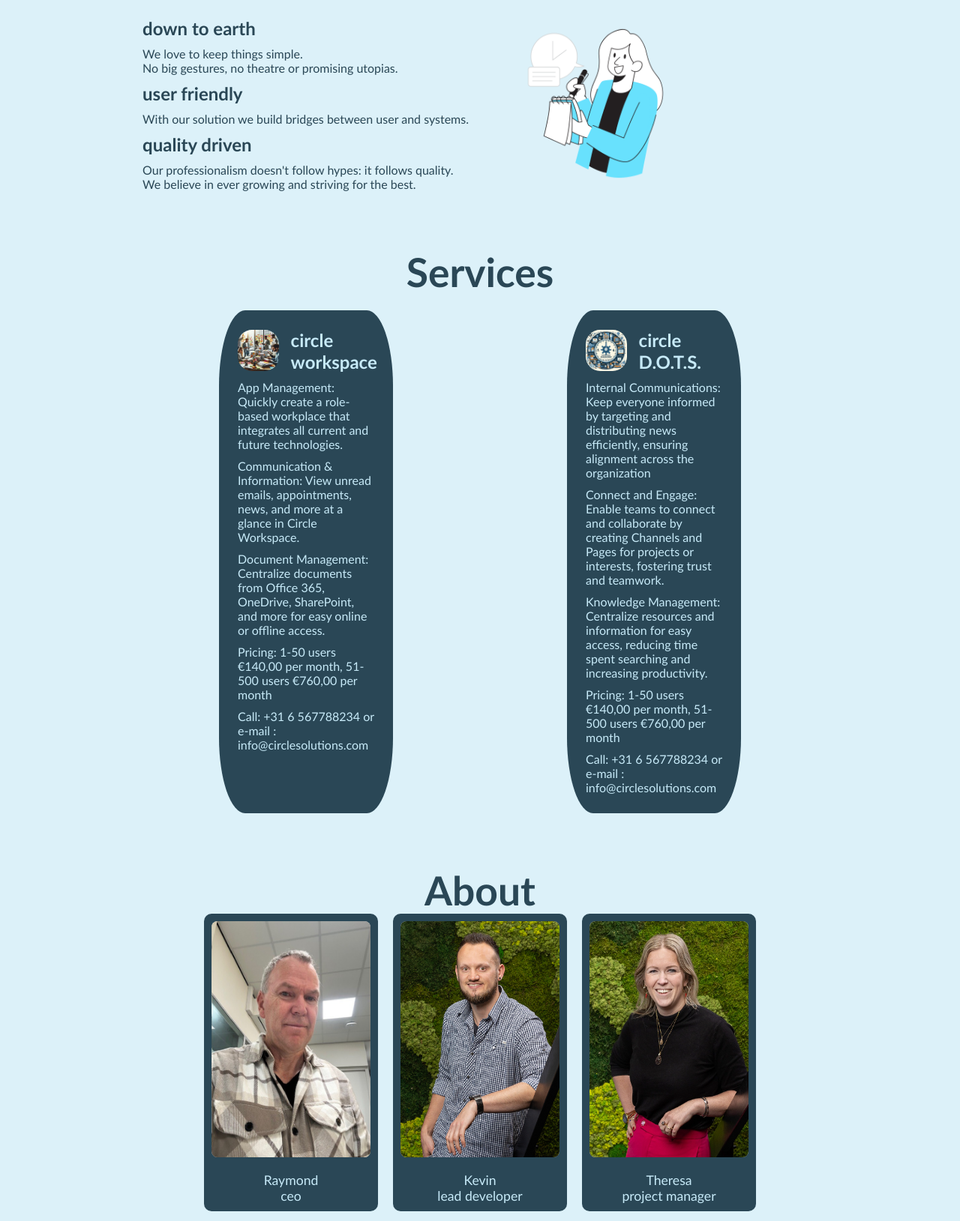
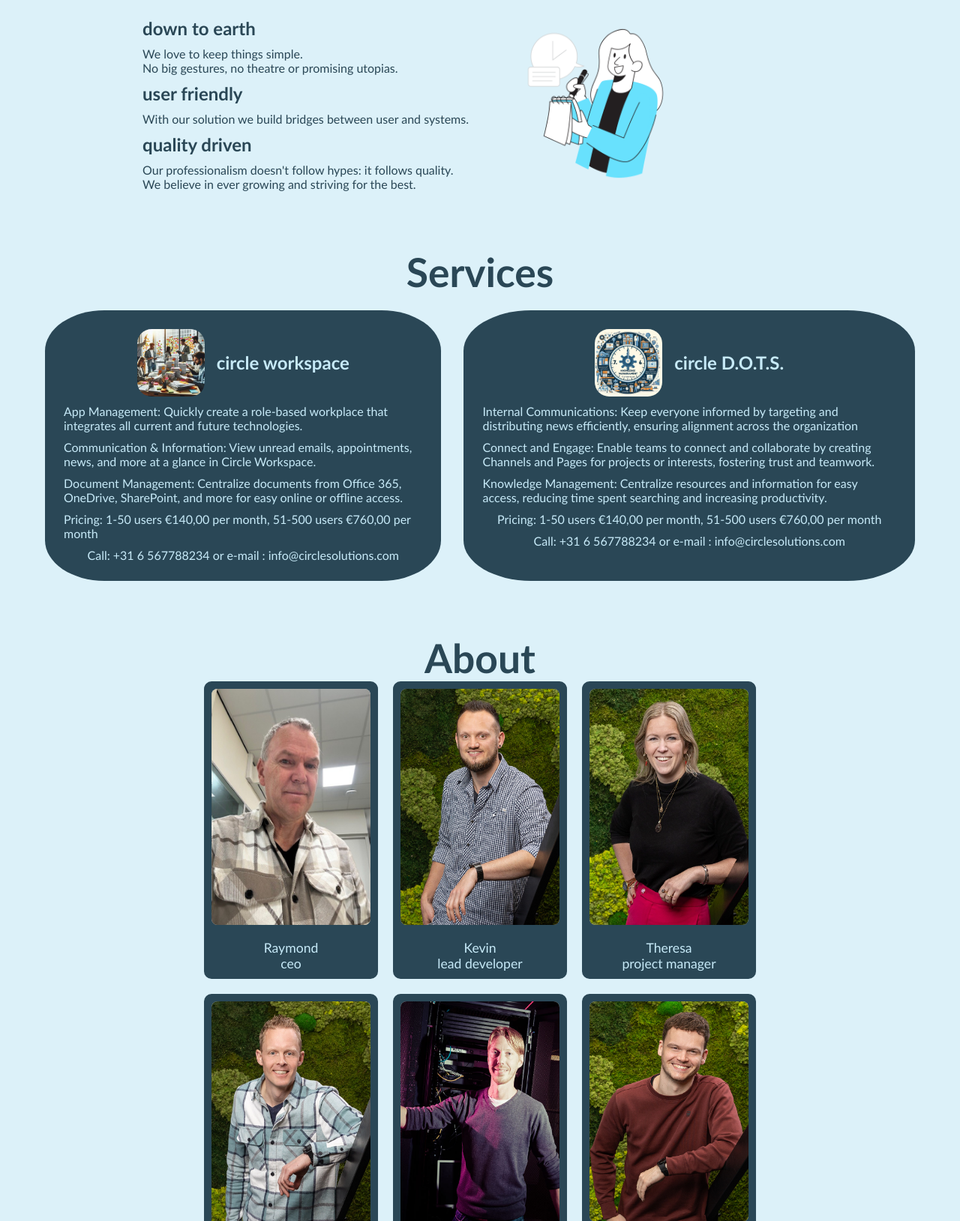
Before and after one commit to DerjenFrick/CircleSolutions, a PHP site: page / in a window 1280 px wide. Shown: the part 1371-3000 px from the top of the page at 75% size. Run offline with PHP 8.4, Linux system fonts and the light colour scheme.

Commit message:
Improved service design, textarea is no more resizable

```diff
--- a/index.php
+++ b/index.php
@@ -154,7 +154,7 @@ if(isset($_GET['style']) && $_GET['style'] == 'stylesDark.css'){
                         <div class="packages  ">
                             <div class="package1">
                                 <div class="package-title">
-                                    <img src="images/documentMan.jpg" alt="people in a workspace" class="iconPlaceholder packageContent">
+                                    <img src="images/documentMan.jpg" alt="people in a workspace" class="iconPlaceholder packageContent image-size-m">
                                     <h2>circle workspace</h2>
                                 </div>
                                 <p>
@@ -183,7 +183,7 @@ if(isset($_GET['style']) && $_GET['style'] == 'stylesDark.css'){
                             </div>
                             <div class="package2">
                                 <div class="package-title">
-                                    <img src="images/knowledge.jpg" alt="picture for circle D.O.t.S." class="iconPlaceholder packageContent">
+                                    <img src="images/knowledge.jpg" alt="picture for circle D.O.t.S." class="iconPlaceholder packageContent image-size-m">
                                     <h2>circle D.O.T.S.</h2>
                                 </div>
                                 <p>
--- a/styles.css
+++ b/styles.css
@@ -449,9 +449,9 @@ section.basic-info3-section .col:nth-of-type(1) {
 }
 
 .packages {
-    display: grid;
+    display: flex;
     grid-template-columns: repeat(5, 1fr);
-
+    gap: 30px;
     color: #C7eaf8;
 }
 
@@ -471,22 +471,6 @@ h2 {
     border-radius: 15%;
 }
 
-.package1 {
-
-    grid-column: 2/3;
-
-}
-
-.package2 {
-
-
-    grid-column: 4/5;
-
-}
-
-
-
-
 .iconPlaceholder {
     width: 30%;
     border-radius: 1.2rem;
@@ -499,12 +483,7 @@ h2 {
 }
 
 .image-size-m {
-    width: 15%;
-
-}
-
-.bc-cyan {
-    background-color: rgba(220, 241, 249, 0.85);
+    width: 90px;
 }
 
 .socials {
@@ -634,3 +613,8 @@ input:checked+label:after {
     transform: translateX(80%);
     background: linear-gradient(180deg, #777, #3a3a3a);
 }
+
+textarea
+{
+    resize: none;
+}
```
